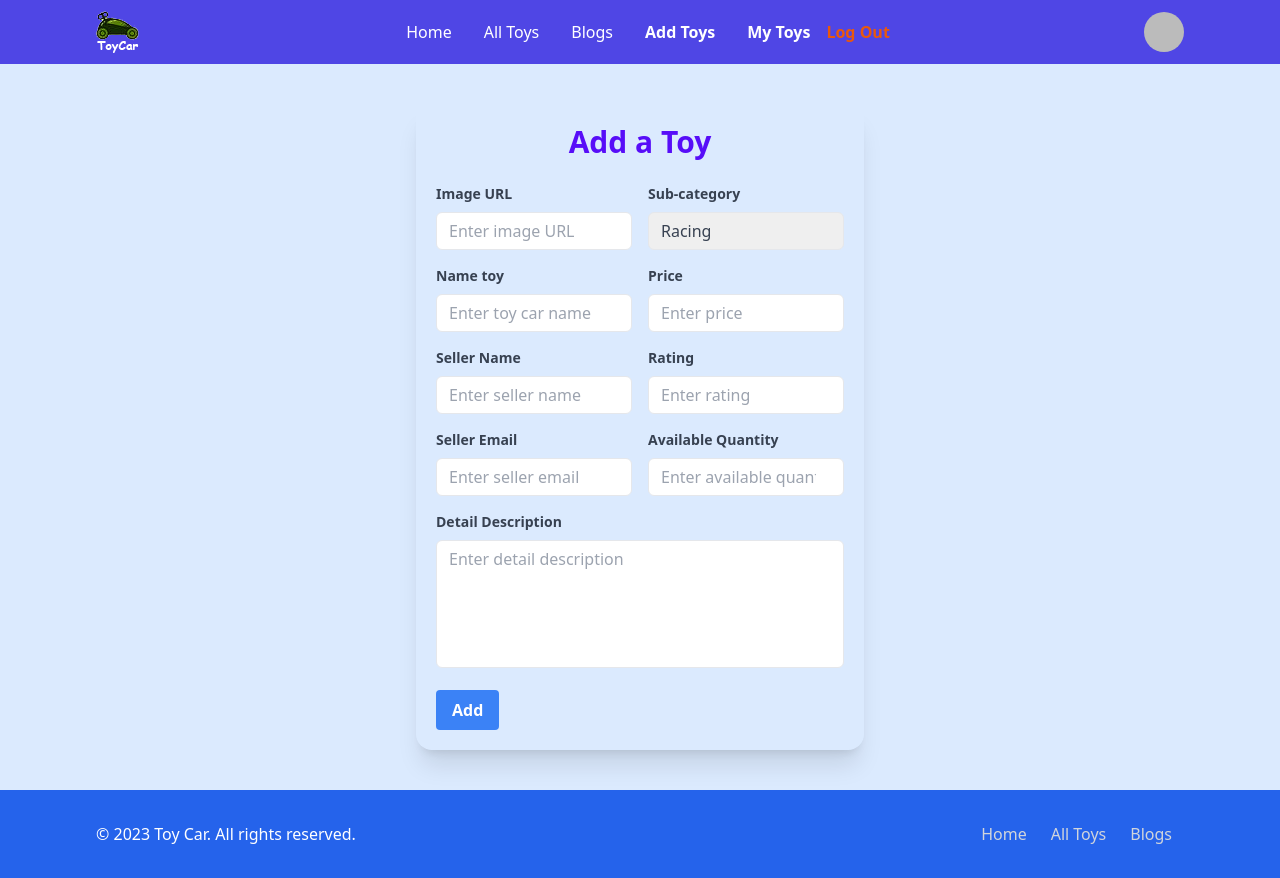
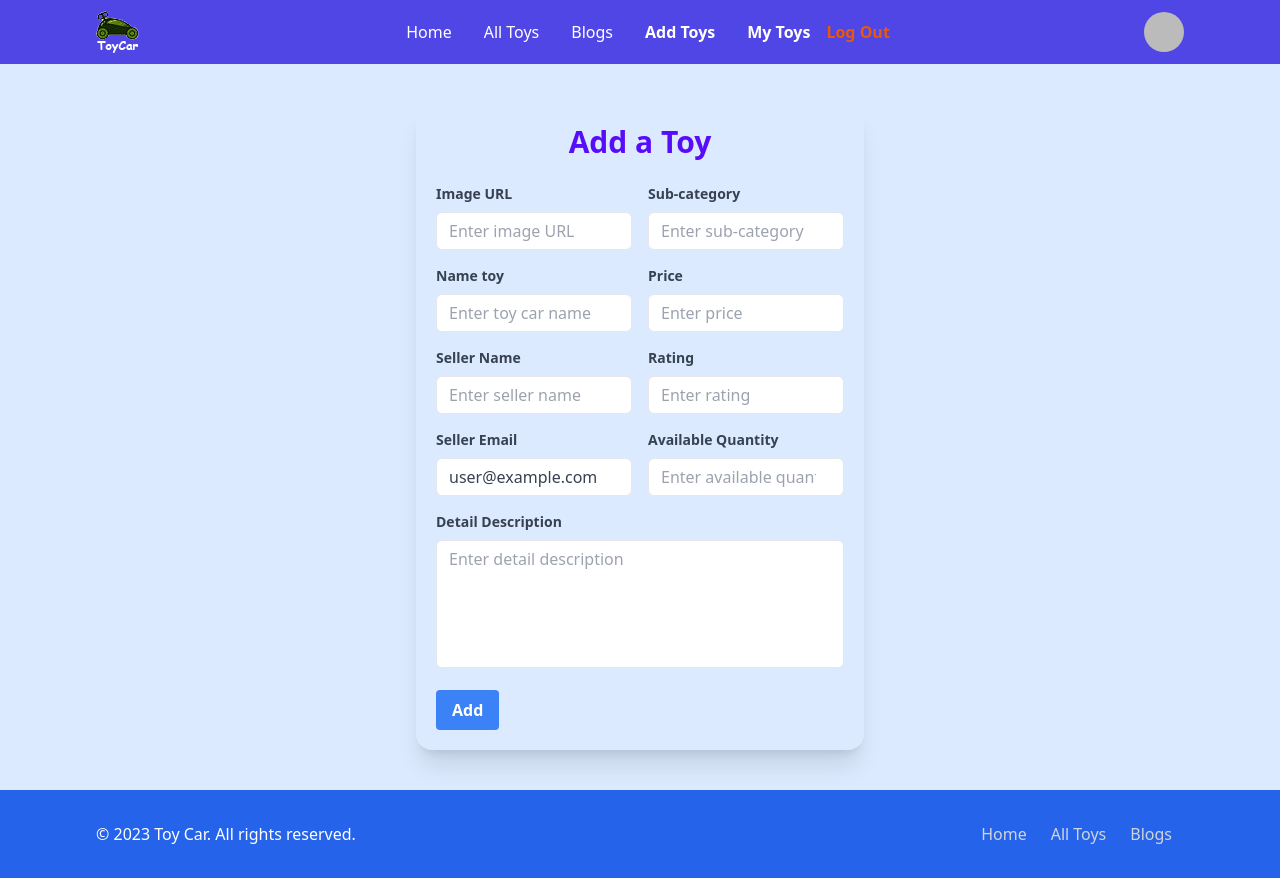
Before and after one commit to MozammalHaq/toy-car-client, a React (Vite) app: page /addToys in a window 1280 px wide. Built offline with nearby package versions, Linux system fonts and the light colour scheme; no server answers; sample sign-in values are in the browser's storage.

Commit message:
send data to server scessfully

```diff
--- a/src/components/Pages/AddToys/AddToys.jsx
+++ b/src/components/Pages/AddToys/AddToys.jsx
@@ -1,8 +1,12 @@
+import { useContext } from "react";
+import { AuthContext } from "../../AuthProvider/AuthProvider";
 
 
 
 
 const AddToys = () => {
+
+    const {user} = useContext(AuthContext);
 
     const handleAdd = (event) => {
         event.preventDefault();
@@ -19,7 +23,33 @@ const AddToys = () => {
         const quantity = form.quantity.value;
         const description = form.description.value;
 
-        console.log({ imageUrl, toyName, sellerName, sellerEmail, subCategory, price, rating, quantity, description });
+        const toy = {
+            imageUrl,
+            toyName,
+            sellerName,
+            sellerEmail,
+            subCategory,
+            price,
+            rating,
+            quantity,
+            description
+        };
+        console.log(toy)
+        fetch('http://localhost:5000/toys', {
+            method: "POST",
+            headers: {
+                'content-type': 'application/json'
+            },
+            body: JSON.stringify(toy)
+        })
+            .then(res => res.json())
+            .then(data => {
+                console.log(data)
+                if(data.insertedId){
+                    alert("Added Toy")
+                }
+            })
+
 
     }
 
@@ -76,6 +106,7 @@ const AddToys = () => {
                                     type="email"
                                     placeholder="Enter seller email"
                                     name="sellerEmail"
+                                    defaultValue={user?.email}
                                 />
                             </div>
                         </div>
@@ -84,18 +115,13 @@ const AddToys = () => {
                                 <label className="block text-gray-700 text-sm font-bold mb-2" htmlFor="subCategory">
                                     Sub-category
                                 </label>
-                                <select
+                                <input
                                     className="appearance-none border rounded-md py-2 px-3 text-gray-700 leading-tight focus:outline-none focus:shadow-outline w-full"
                                     id="subCategory"
                                     type="text"
                                     placeholder="Enter sub-category"
                                     name="subCategory"
-                                >
-                                    <option value="">Racing</option>
-                                    <option value="">Tour</option>
-                                    <option value="">Transformer</option>
-                                    <option value="">Family</option>
-                                </select>
+                                />
                             </div>
                             <div className="mb-4">
                                 <label className="block text-gray-700 text-sm font-bold mb-2" htmlFor="price">
```
